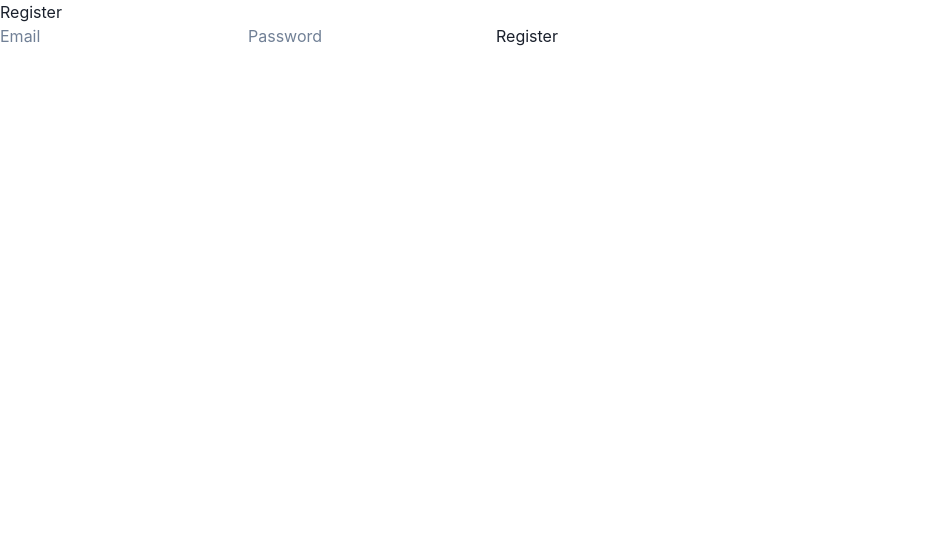
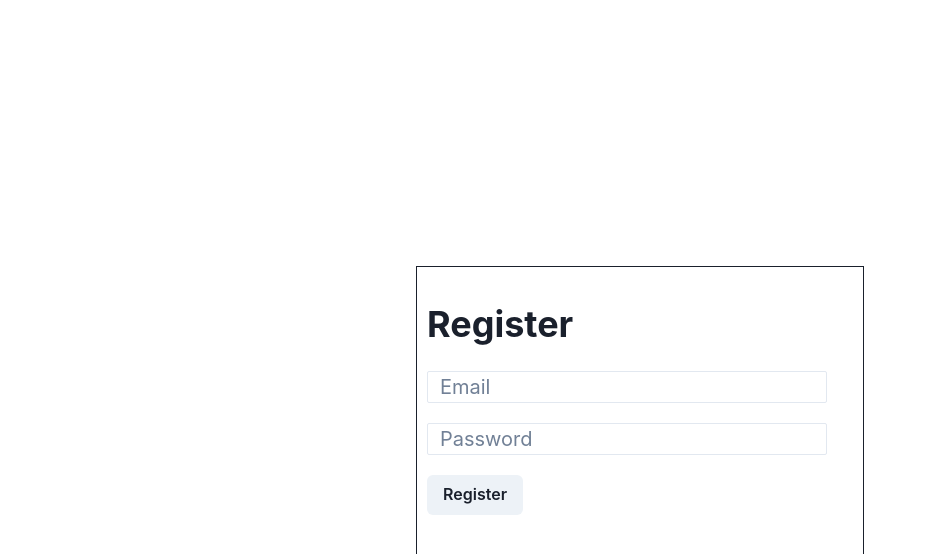
Before and after one commit to lucionathan/pomodoro, a Next.js app in the folder pomodoro-frontend/: page /register in a window 1280 px wide. Shown: the top 554 px of the page, without its empty margins (0-926 px from the left). Built offline with nearby package versions, Linux system fonts and the light colour scheme.

Commit message:
decreasing timer with alternating logic working

```diff
--- a/pomodoro-frontend/src/pages/register/index.tsx
+++ b/pomodoro-frontend/src/pages/register/index.tsx
@@ -1,5 +1,15 @@
 import React, { useState } from 'react';
 import { auth } from '../../../config/firebaseConfig';
+import {
+  Box,
+  Button,
+  Center,
+  Flex,
+  FormControl,
+  FormLabel,
+  Input,
+  Text,
+} from "@chakra-ui/react";
 
 const Register: React.FC = () => {
   const [email, setEmail] = useState('');
@@ -15,22 +25,42 @@ const Register: React.FC = () => {
   };
 
   return (
+    <Center h="100vh">
+      <Box>
         <form onSubmit={handleSubmit}>
-      <h1>Register</h1>
-      <input
+          <FormControl maxW="xs" minW="md" minH="300px" mt={8} border="1px">
+            <Text fontSize="4xl" fontWeight="bold" m="10px" mt="30px">Register</Text>
+            <Flex flexDirection="column">
+
+              <Input
                 type="email"
                 placeholder="Email"
                 value={email}
                 onChange={(e) => setEmail(e.target.value)}
+                mb={4}
+                size="sm"
+                fontSize="xl"
+                maxWidth="400px"
+                m="10px"
               />
-      <input
+              <Input
                 type="password"
                 placeholder="Password"
                 value={password}
                 onChange={(e) => setPassword(e.target.value)}
+                mb={4}
+                size="sm"
+                fontSize="xl"
+                maxWidth="400px"
+                m="10px"
               />
-      <button type="submit">Register</button>
+            </Flex>
+            <Button m="10px" type="submit">Register</Button>
+
+          </FormControl>
         </form>
+      </Box>
+    </Center>
   );
 };
 
```
Also changed, not shown: pomodoro-frontend/src/pages/login/index.tsx (+35 -4 lines), pomodoro-frontend/src/pages/pomodoro/index.tsx (+10 -4 lines), 1 other file (tests, documents, lock files or other folders). Lines whose indentation alone changed are shown as unchanged.
